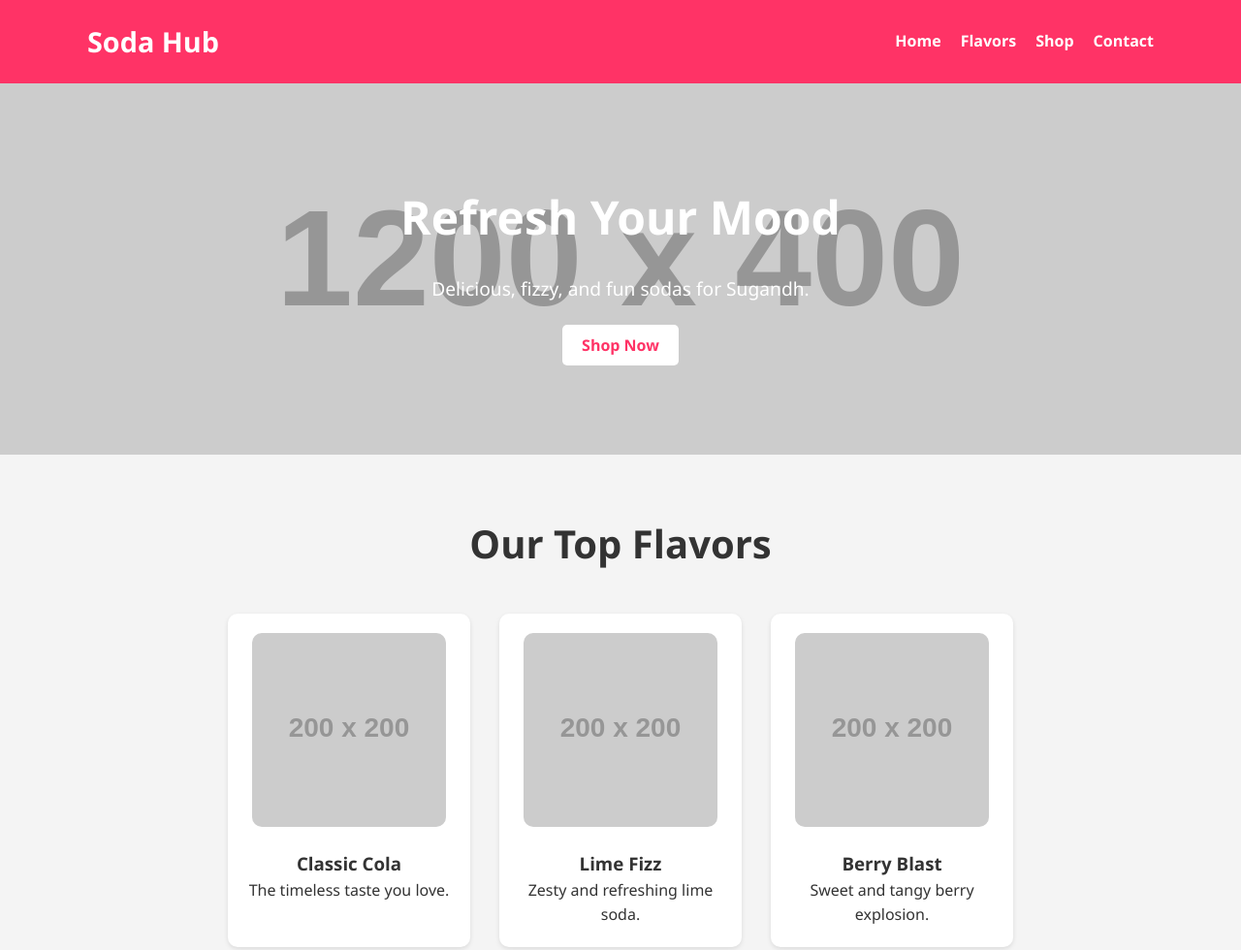
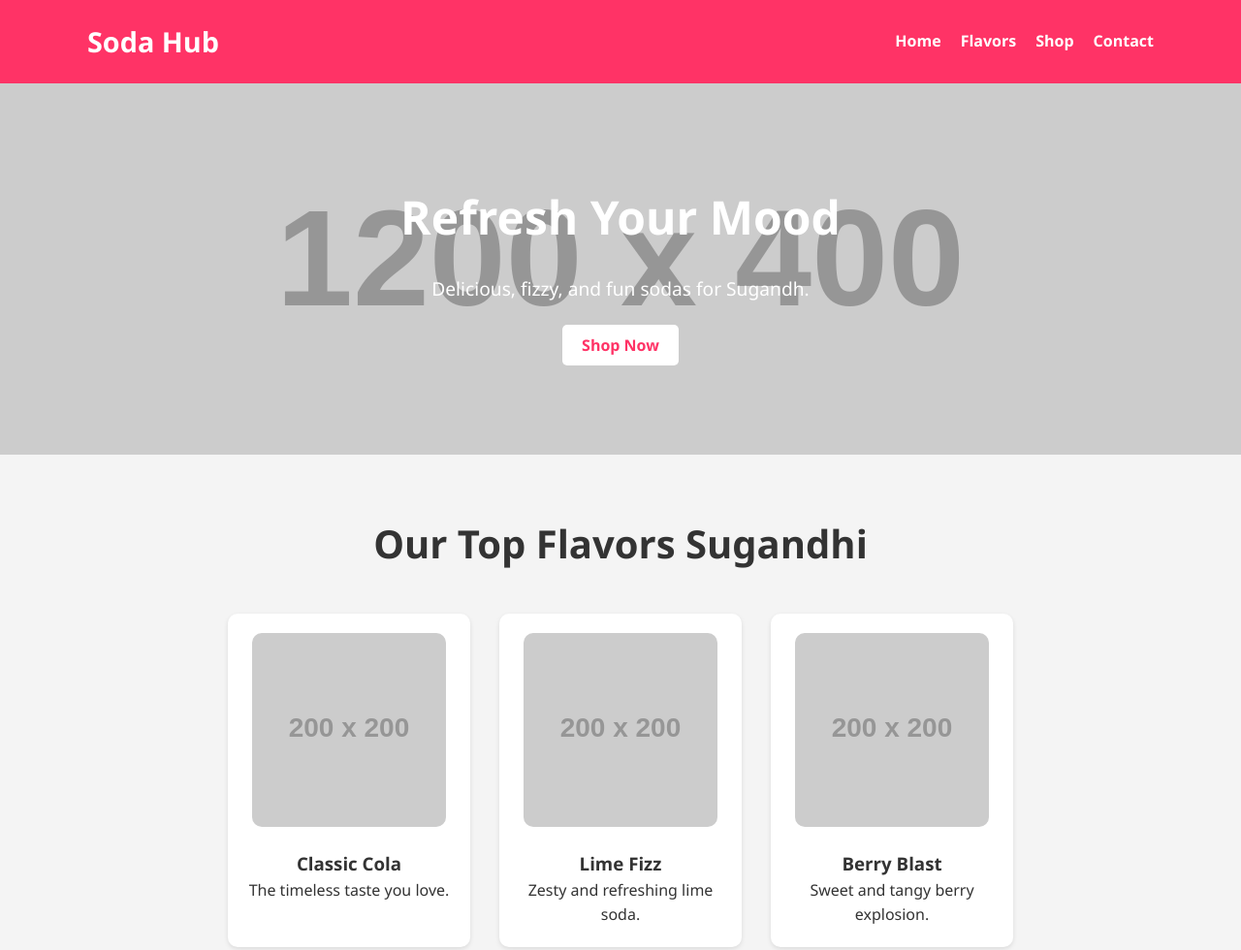
Before and after one commit to sheranmanikanta17-sys/Mani, a plain HTML site: page index.html in a window 1280 px wide. Shown: the top 980 px of the page at 97% size. Drawn offline with Linux system fonts and the light colour scheme; placeholder pictures from the web are drawn by us.

Commit message:
Update index.html

```diff
--- a/index.html
+++ b/index.html
@@ -34,7 +34,7 @@
 
   <!-- Product Section -->
   <section class="products">
-    <h2>Our Top Flavors</h2>
+    <h2>Our Top Flavors Sugandhi</h2>
     <div class="product-grid">
       <div class="product-card">
         <img src="https://via.placeholder.com/200x200?text=Cola" alt="Cola">
```
